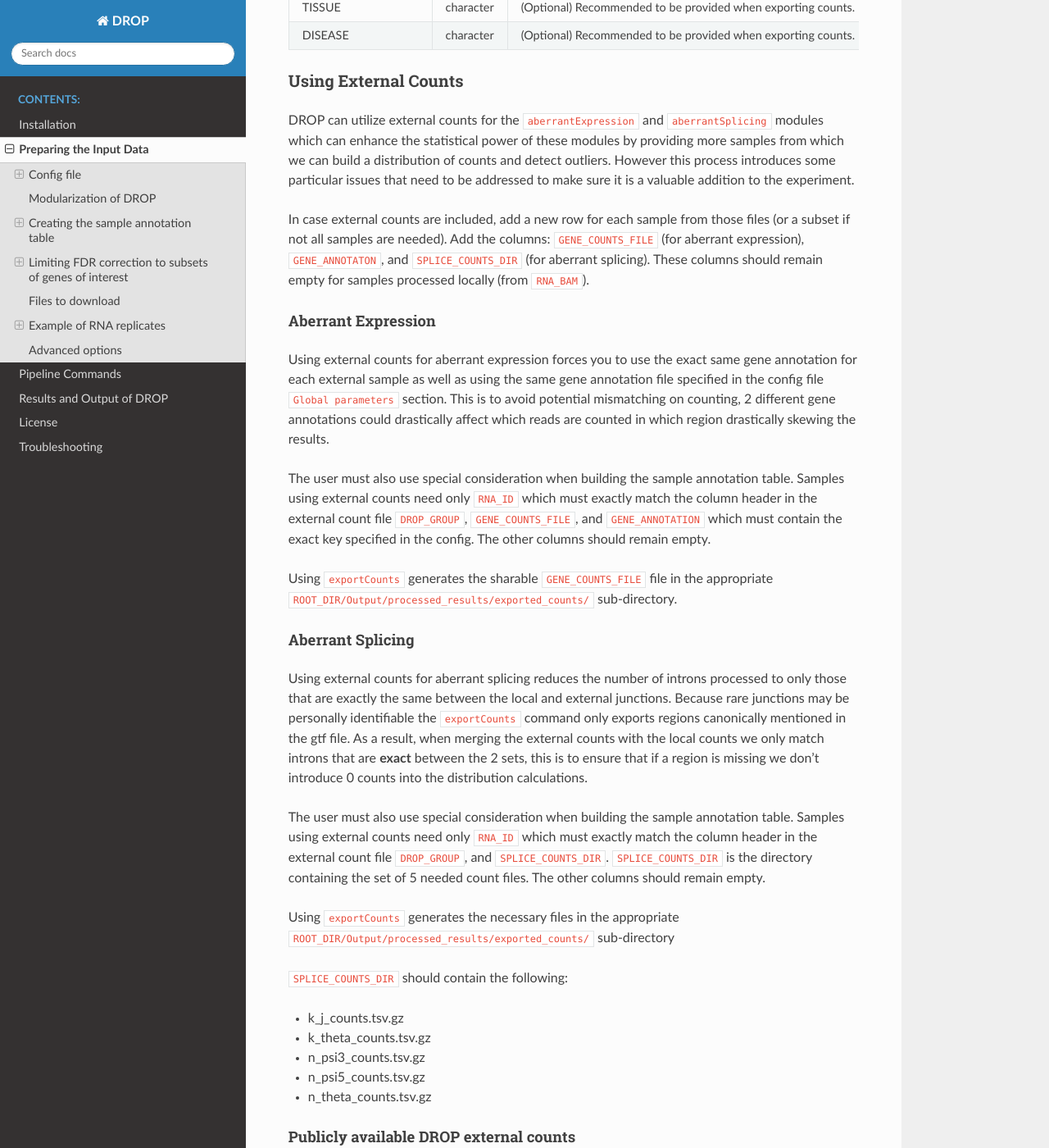
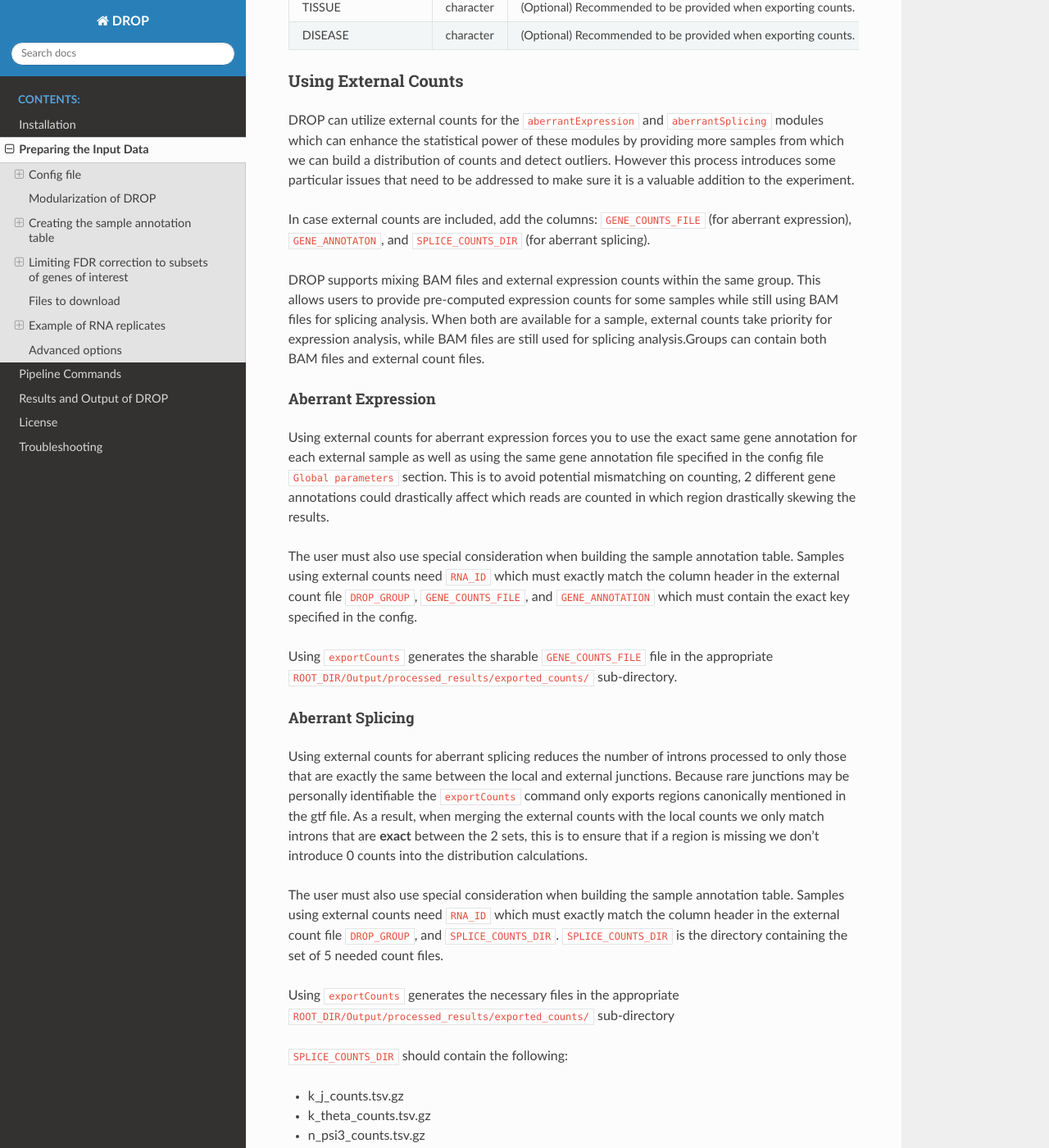
Before and after one commit to gagneurlab/drop, a Sphinx documentation site: the page built from docs/source/prepare.rst, in a window 1280 px wide and 1400 px high, scrolled down 6549 px. Shown: the whole window at 82% size. Built offline with Sphinx 7.4.7 and the Read the Docs theme 3.1.0, drawn with Linux system fonts in a browser that asks for light colours.

Commit message:
add documentation for joint bam/externalCounts input

```diff
--- a/docs/source/prepare.rst
+++ b/docs/source/prepare.rst
@@ -264,10 +264,14 @@ which can enhance the statistical power of these modules by providing more sampl
 can build a distribution of counts and detect outliers. However this process introduces some
 particular issues that need to be addressed to make sure it is a valuable addition to the experiment.
 
-In case external counts are included, add a new row for each sample from those
-files (or a subset if not all samples are needed). Add the columns: ``GENE_COUNTS_FILE``
+In case external counts are included, add the columns: ``GENE_COUNTS_FILE``
 (for aberrant expression), ``GENE_ANNOTATON``, and ``SPLICE_COUNTS_DIR`` (for aberrant splicing).
-These columns should remain empty for samples processed locally (from ``RNA_BAM``).
+
+DROP supports mixing BAM files and external expression counts within the same group. This allows
+users to provide pre-computed expression counts for some samples while still using BAM files for
+splicing analysis. When both are available for a sample, external counts take priority for
+expression analysis, while BAM files are still used for splicing analysis.Groups can contain both
+BAM files and external count files.
 
 Aberrant Expression
 ####################
@@ -277,9 +281,8 @@ external sample as well as using the same gene annotation file specified in the
 annotations could drastically affect which reads are counted in which region drastically skewing the results.
 
 The user must also use special consideration when building the sample annotation table. Samples
-using external counts need only ``RNA_ID`` which must exactly match the column header in the external count file
+using external counts need ``RNA_ID`` which must exactly match the column header in the external count file
 ``DROP_GROUP``, ``GENE_COUNTS_FILE``, and ``GENE_ANNOTATION`` which must contain the exact key specified in the config.
-The other columns should remain empty.
 
 Using ``exportCounts`` generates the sharable ``GENE_COUNTS_FILE`` file in the appropriate
 ``ROOT_DIR/Output/processed_results/exported_counts/`` sub-directory.
@@ -293,9 +296,8 @@ As a result, when merging the external counts with the local counts we only matc
 the 2 sets, this is to ensure that if a region is missing we don't introduce 0 counts into the distribution calculations.
 
 The user must also use special consideration when building the sample annotation table. Samples
-using external counts need only ``RNA_ID`` which must exactly match the column header in the external count file
+using external counts need ``RNA_ID`` which must exactly match the column header in the external count file
 ``DROP_GROUP``, and ``SPLICE_COUNTS_DIR``. ``SPLICE_COUNTS_DIR`` is the directory containing the set of 5 needed count files.
-The other columns should remain empty.
 
 Using ``exportCounts`` generates the necessary files in the appropriate
 ``ROOT_DIR/Output/processed_results/exported_counts/`` sub-directory
```
Also changed, not shown: 1 other file.
